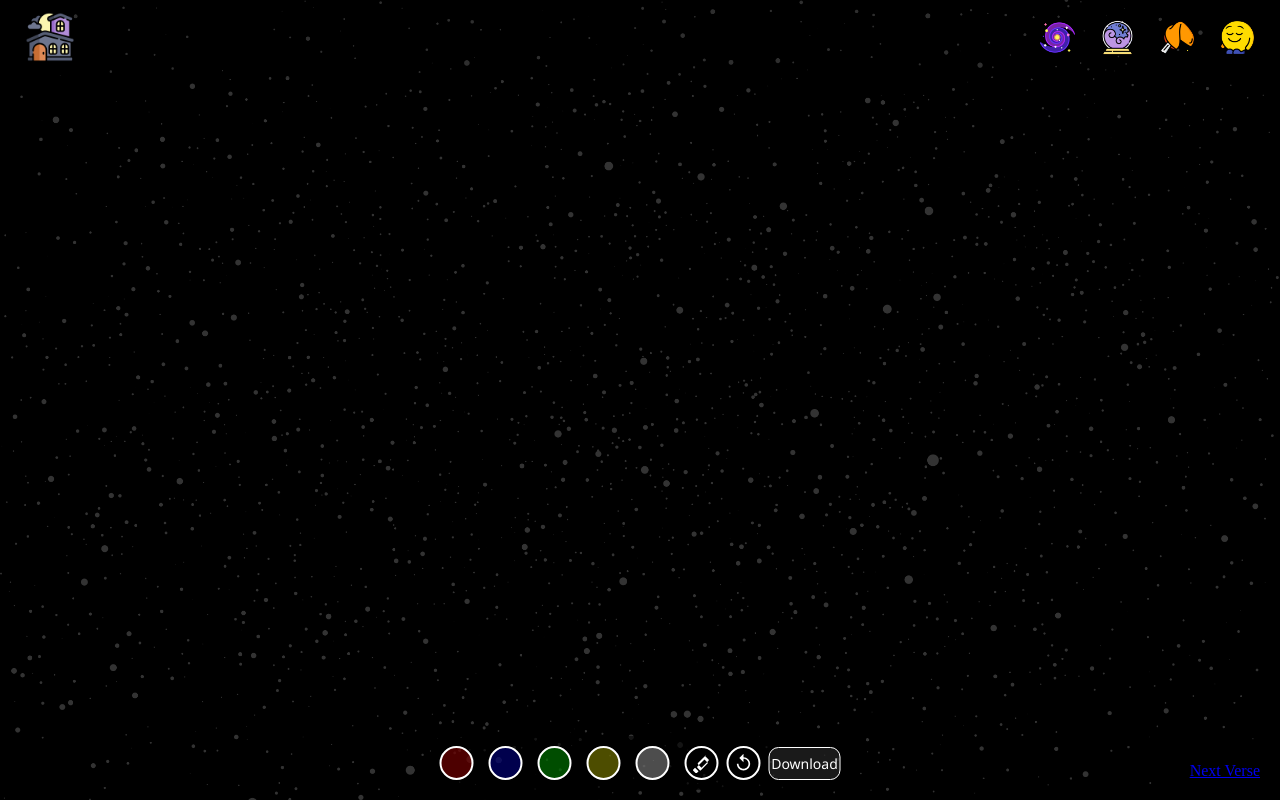
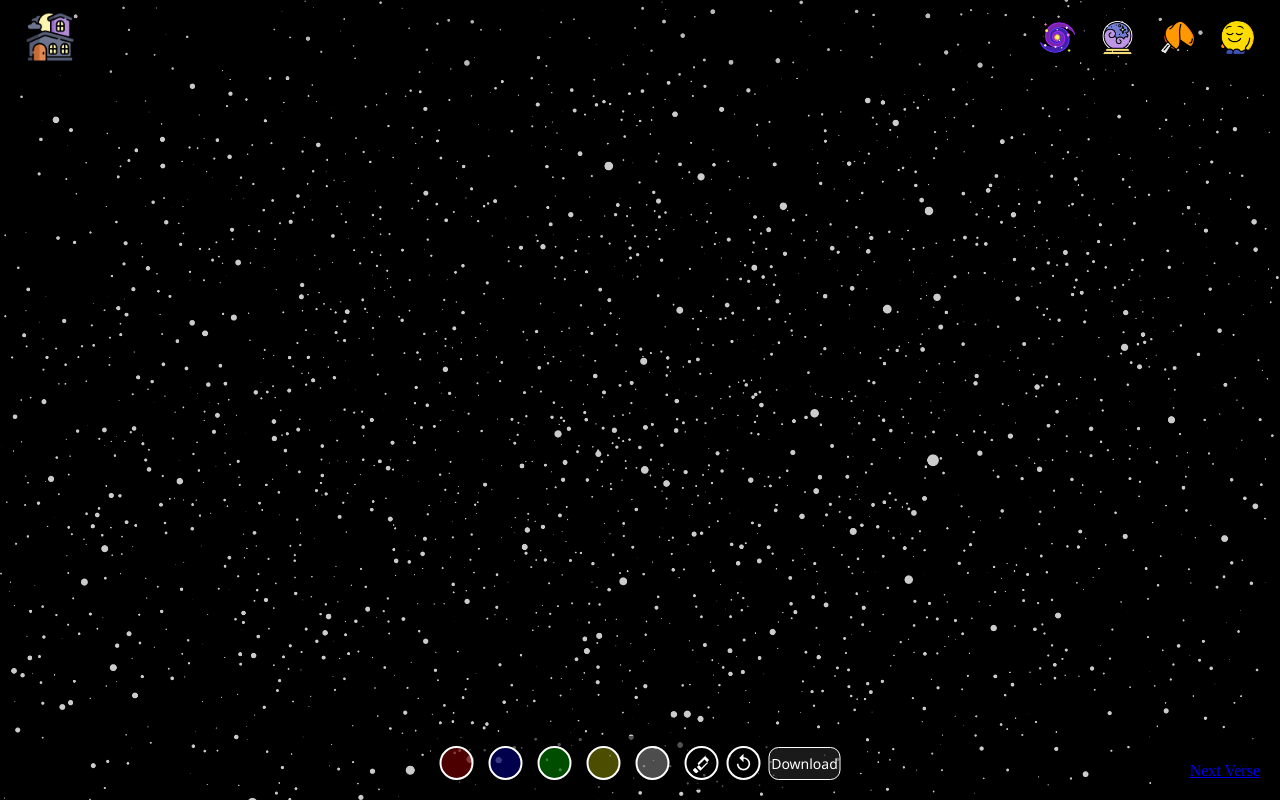
Before and after one commit to 1104impana/RandomVerse, a Flask app: page /ripple in a window 1280 px wide. Run offline with Flask 3, Linux system fonts and the light colour scheme; some libraries are stand-ins or nearby versions.

Commit message:
tried to fix bg for paint

```diff
--- a/webDev85/static/css/ripple.css
+++ b/webDev85/static/css/ripple.css
@@ -32,13 +32,15 @@ canvas {
   left: 0;
   width: 100%;
   height: 100%;
-  background:
-    linear-gradient(rgb(0, 0, 0, 0.8), rgb(0, 0, 0, 0.8)),
-    url("../images/9078.jpg") no-repeat center center;
+  background-image: url('/static/images/9078.jpg');
+  background-repeat: no-repeat;
+  background-position: center center;
   background-size: cover;
   z-index: 0;
   pointer-events: auto;
+  opacity: 0.8; /* Replaces the linear-gradient overlay for better compatibility */
 }
+
 
 #paintCanvas {
   position: absolute;
```
